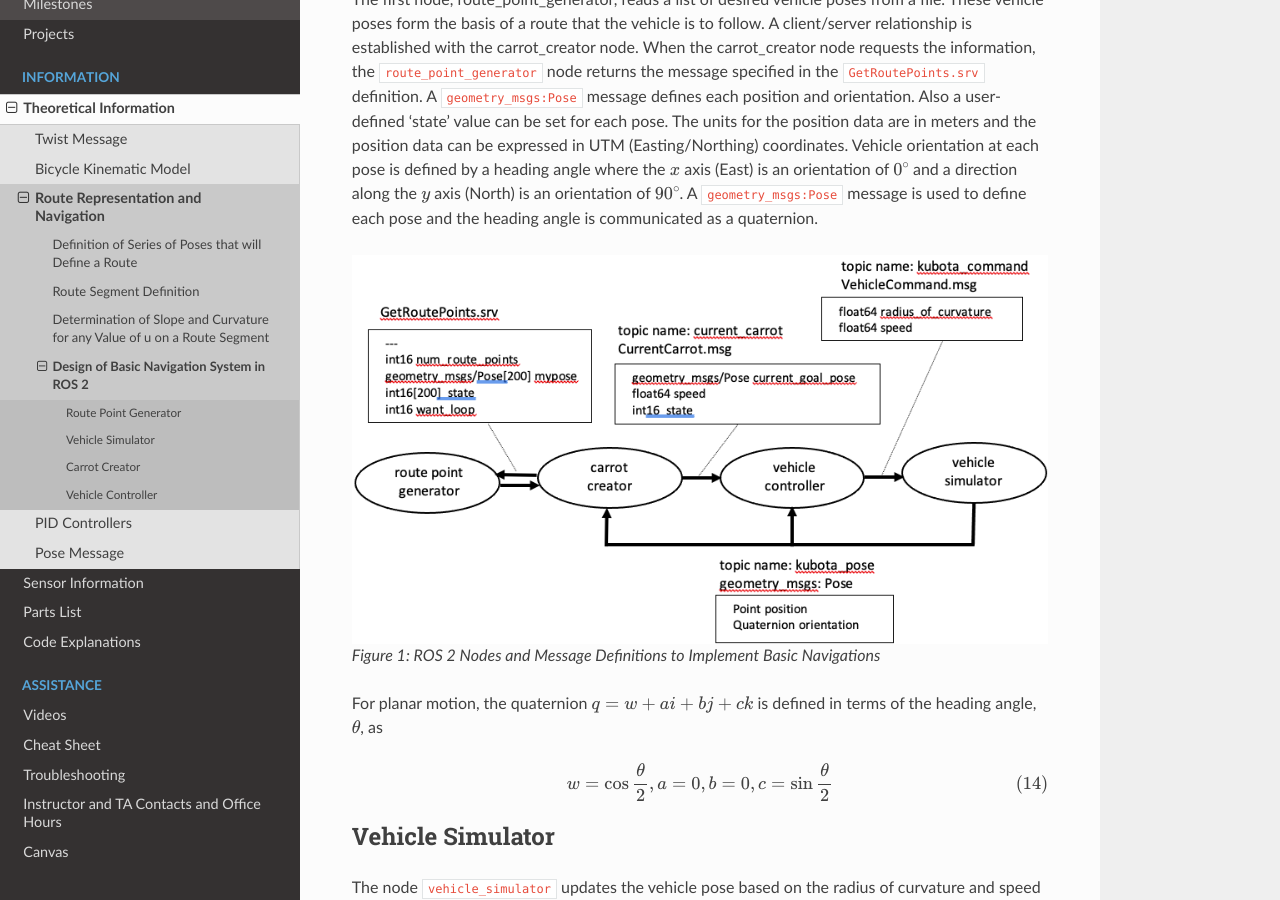
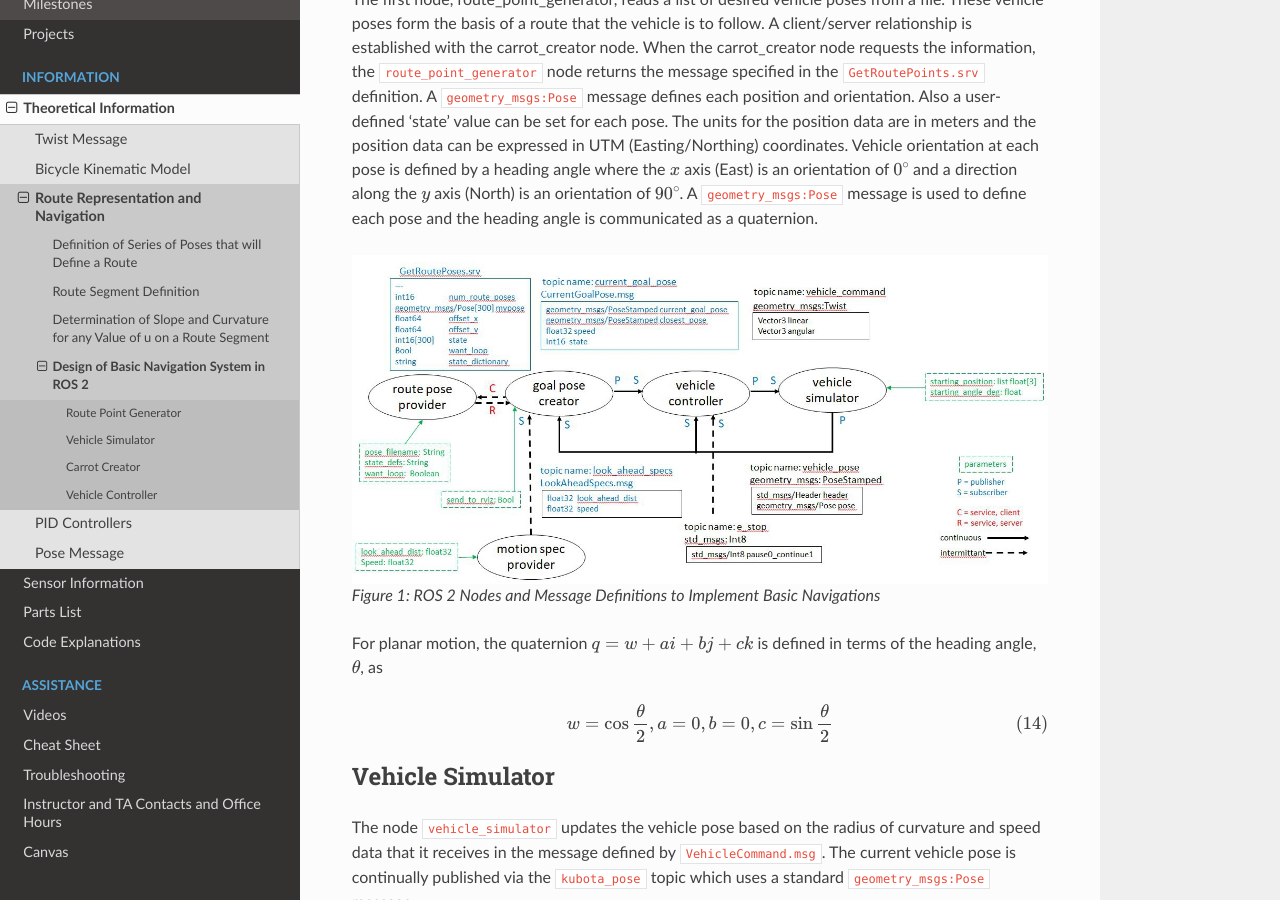
Before and after one commit to av-mae-uf/av1tenth-docs, a Sphinx documentation site: the page built from docs/information/theoryinfo/routes/navsys.rst, in a window 1280 px wide and 900 px high, scrolled down 324 px. Built offline with Sphinx 7.4.7 and the Read the Docs theme 2.0.0, drawn with Linux system fonts in a browser that asks for light colours.

Commit message:
Update navsys.rst

```diff
--- a/docs/information/theoryinfo/routes/navsys.rst
+++ b/docs/information/theoryinfo/routes/navsys.rst
@@ -12,8 +12,8 @@ can be expressed in UTM (Easting/Northing) coordinates.  Vehicle orientation at
 :math:`x` axis (East) is an orientation of :math:`0^{\circ}` and a direction along the :math:`y` axis (North) is an orientation of :math:`90^{\circ}`.
 A ``geometry_msgs:Pose`` message is used to define each pose and the heading angle is communicated as a quaternion.
 
-.. figure:: images/Fig1_4.png
-    :alt: ROS 2 Nodes and Message Definitions to Implement Basic Navigation
+.. figure:: images/gps_nav2.jpg
+    :alt: ROS 2 Nodes and Message Definitions to Implement GPS Navigation
     :width: 100%
 
     Figure 1: ROS 2 Nodes and Message Definitions to Implement Basic Navigations
```
